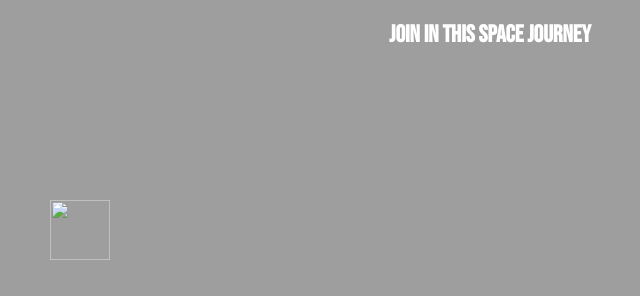
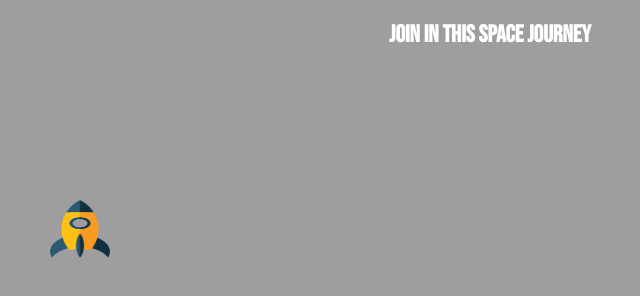
Before and after one commit to Kenzie-Academy-Brasil-Developers/entrega-recebendo-keyboard-events-sprint-5-matheusblm, a plain HTML site: page index.html in a window 1280 px wide. Shown: the whole page, without its empty margins (150-790 px from the left). Drawn offline with Linux system fonts and the light colour scheme; the site is published under a folder, as on GitHub Pages, so addresses that start at the root find nothing.

Commit message:
Update index.html

```diff
--- a/index.html
+++ b/index.html
@@ -13,7 +13,7 @@
 </head>
 <body>
 	<h2>Join in this Space journey</h2>
-	<div><img src="/midias/kisspng-spacecraft-clip-art-spaceship-png-pic-5a77ef312e9530.6749626915178094571908-removebg-preview.png" id="box" alt=""></div>
+	<div><img src="./midias/kisspng-spacecraft-clip-art-spaceship-png-pic-5a77ef312e9530.6749626915178094571908-removebg-preview.png" id="box" alt=""></div>
 	<script src="./script.js"></script>
 	<picture>
 		<audio id="audioMove" src="./midias/laser-rifle_uvJVY5a.mp3"></audio>
```
